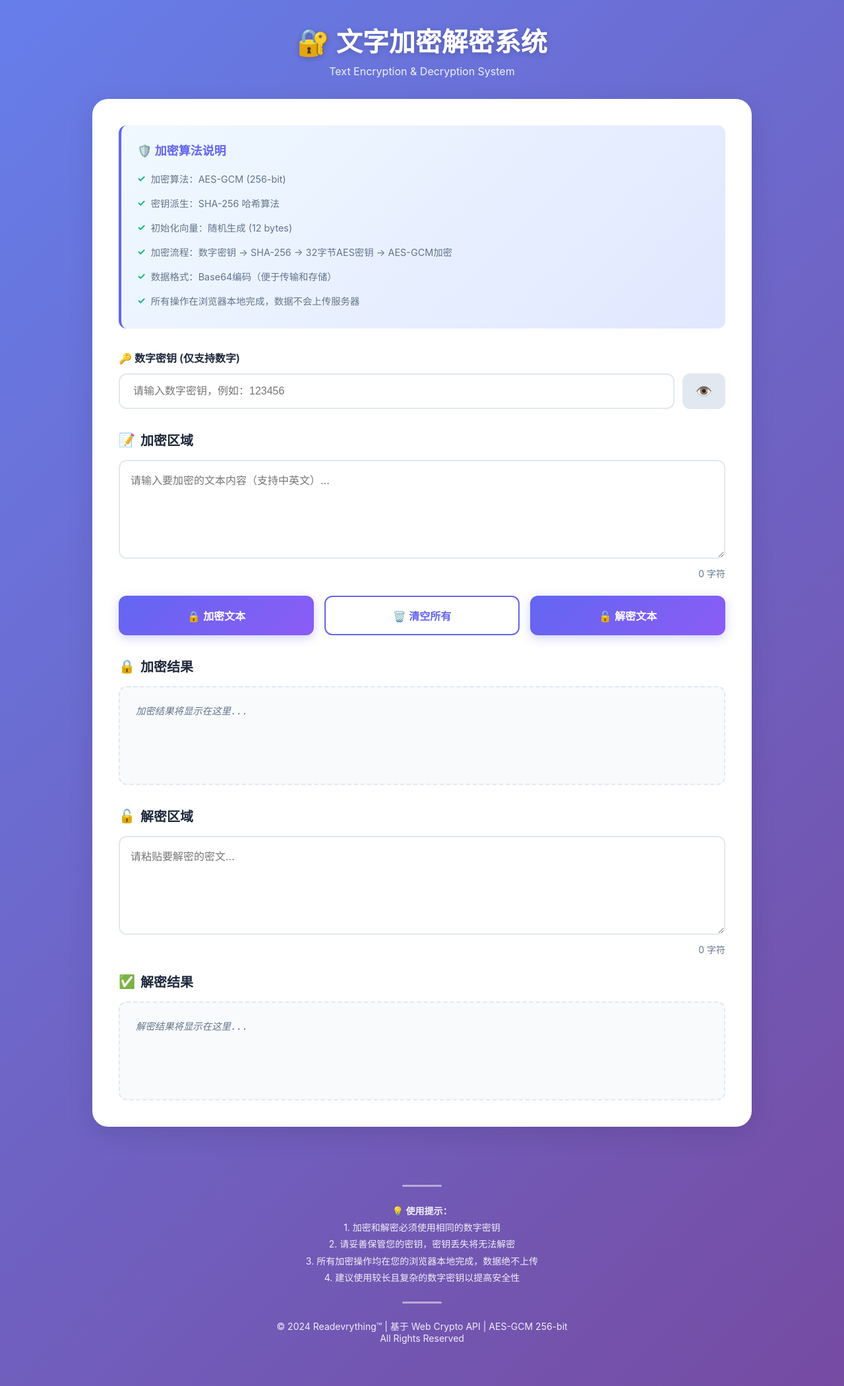
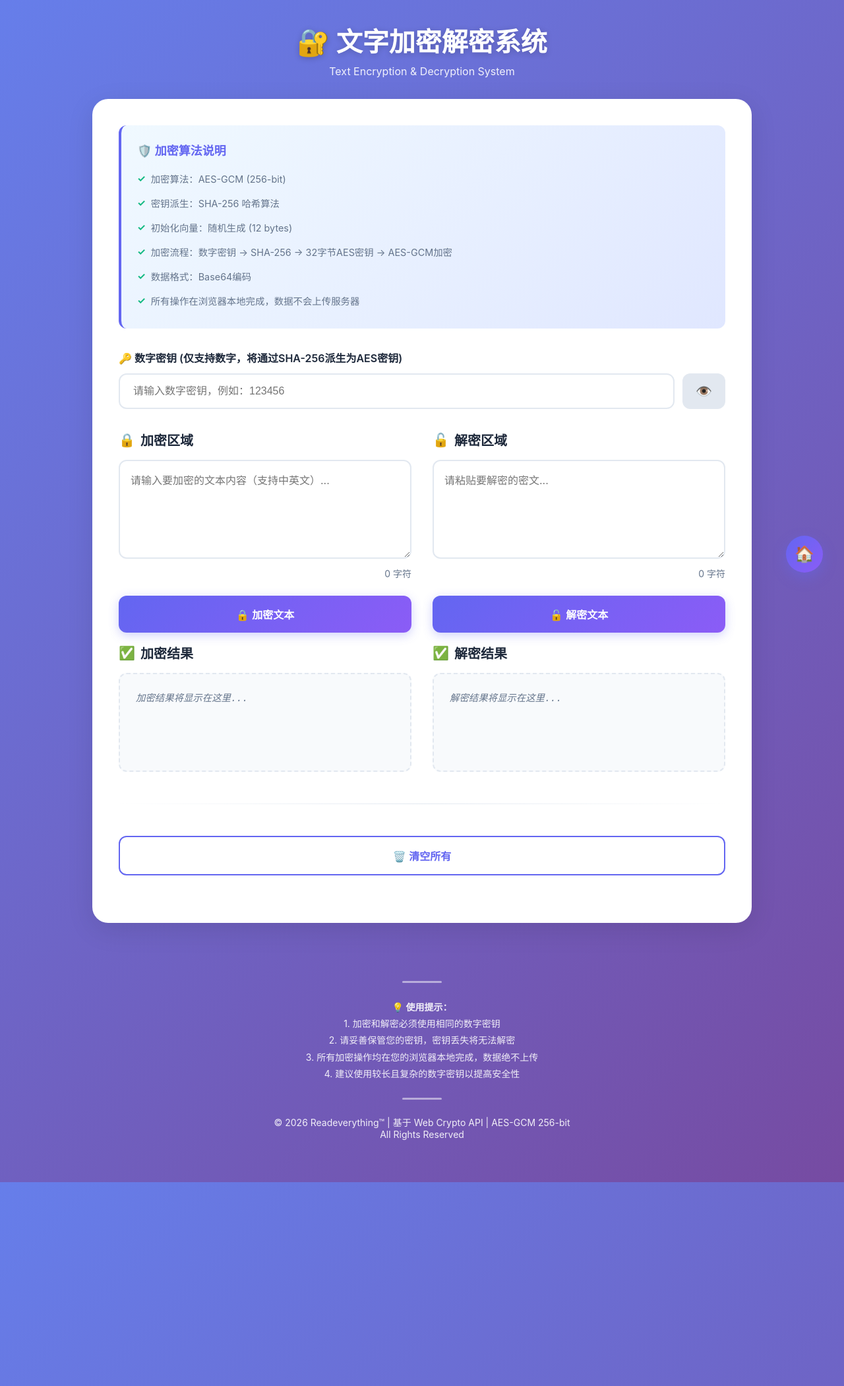
Before and after one commit to whydoIneedaname-cyber/whydoIneedaname-cyber.github.io, a Jekyll site: the page encrypt.html, which Jekyll copies as it is, in a window 1280 px wide. Shown: the whole page at 66% size. Built offline with Jekyll 4.4.1, drawn with Linux system fonts in a browser that asks for light colours.

Commit message:
Update encrypt.html

```diff
--- a/encrypt.html
+++ b/encrypt.html
@@ -365,6 +365,56 @@
             font-weight: 600;
         }
 
+        /* 左右分栏布局（电脑端） */
+        .crypto-layout {
+            display: grid;
+            grid-template-columns: 1fr 1fr;
+            gap: 2rem;
+            margin-bottom: 2rem;
+        }
+
+        .crypto-column {
+            display: flex;
+            flex-direction: column;
+        }
+
+        .section-divider {
+            grid-column: 1 / -1;
+            height: 1px;
+            background: linear-gradient(90deg, transparent, var(--border-color), transparent);
+            margin: 1rem 0;
+        }
+
+        /* 返回主页按钮 */
+        .home-button {
+            position: fixed;
+            bottom: 2rem;
+            right: 2rem;
+            width: 56px;
+            height: 56px;
+            background: linear-gradient(135deg, var(--primary-color), var(--secondary-color));
+            color: white;
+            border: none;
+            border-radius: 50%;
+            font-size: 1.5rem;
+            cursor: pointer;
+            box-shadow: 0 8px 20px rgba(99, 102, 241, 0.4);
+            transition: all 0.3s ease;
+            z-index: 999;
+            display: flex;
+            align-items: center;
+            justify-content: center;
+        }
+
+        .home-button:hover {
+            transform: scale(1.1) rotate(5deg);
+            box-shadow: 0 12px 30px rgba(99, 102, 241, 0.6);
+        }
+
+        .home-button:active {
+            transform: scale(0.95);
+        }
+
         /* 移动端适配 */
         @media (max-width: 768px) {
             body {
@@ -380,6 +430,12 @@
                 border-radius: 1rem;
             }
 
+            /* 移动端改为上下排列 */
+            .crypto-layout {
+                grid-template-columns: 1fr;
+                gap: 1.5rem;
+            }
+
             .action-buttons {
                 grid-template-columns: 1fr;
             }
@@ -388,6 +444,64 @@
                 right: 1rem;
                 left: 1rem;
                 top: 1rem;
+            }
+
+            .home-button {
+                width: 48px;
+                height: 48px;
+                bottom: 1.5rem;
+                right: 1.5rem;
+                font-size: 1.25rem;
+            }
+        }
+
+        @media (max-width: 480px) {
+            body {
+                padding: 0.5rem;
+            }
+
+            .header h1 {
+                font-size: 1.5rem;
+            }
+
+            .header .subtitle {
+                font-size: 0.875rem;
+            }
+
+            .main-card {
+                padding: 1rem;
+            }
+
+            .algorithm-info {
+                padding: 1rem;
+                font-size: 0.875rem;
+            }
+
+            .key-input, .text-area {
+                font-size: 0.9rem;
+            }
+
+            .text-area {
+                min-height: 120px;
+            }
+
+            .result-box {
+                min-height: 100px;
+                padding: 1rem;
+                font-size: 0.8rem;
+            }
+
+            .btn {
+                padding: 0.875rem 1.5rem;
+                font-size: 0.9rem;
+            }
+
+            .home-button {
+                width: 44px;
+                height: 44px;
+                bottom: 1rem;
+                right: 1rem;
+                font-size: 1.125rem;
             }
         }
     </style>
@@ -410,14 +524,14 @@
                     <li>密钥派生：SHA-256 哈希算法</li>
                     <li>初始化向量：随机生成 (12 bytes)</li>
                     <li>加密流程：数字密钥 → SHA-256 → 32字节AES密钥 → AES-GCM加密
-                    <li>数据格式：Base64编码（便于传输和存储）</li>
+                    <li>数据格式：Base64编码</li>
                     <li>所有操作在浏览器本地完成，数据不会上传服务器</li>
                 </ul>
             </div>
 
             <!-- 密钥输入 -->
             <div class="key-section">
-                <label for="keyInput">🔑 数字密钥 (仅支持数字)</label>
+                <label for="keyInput">🔑 数字密钥 (仅支持数字，将通过SHA-256派生为AES密钥)</label>
                 <div class="key-input-wrapper">
                     <input
                         type="password"
@@ -433,12 +547,15 @@
                 </div>
             </div>
 
-            <!-- 加密区域 -->
-            <div class="encrypt-section">
+            <!-- 左右分栏布局 -->
+            <div class="crypto-layout">
+                <!-- 左侧：加密区 -->
+                <div class="crypto-column">
                     <div class="section-title">
-                    <span class="icon">📝</span>
+                        <span class="icon">🔒</span>
                         加密区域
                     </div>
+
                     <div class="text-area-wrapper">
                         <textarea
                             id="plainText"
@@ -448,25 +565,16 @@
                         ></textarea>
                         <div class="char-count" id="plainCharCount">0 字符</div>
                     </div>
-            </div>
 
-            <!-- 操作区 -->
-            <div class="action-buttons">
+                    <div class="action-buttons" style="margin-bottom: 1rem;">
                         <button class="btn btn-primary" onclick="encryptText()">
                             🔒 加密文本
                         </button>
-                <button class="btn btn-secondary" onclick="clearAll()">
-                    🗑️ 清空所有
-                </button>
-                <button class="btn btn-primary" onclick="decryptText()">
-                    🔓 解密文本
-                </button>
                     </div>
 
-            <!-- 加密结果 -->
                     <div class="result-section">
                         <div class="section-title">
-                    <span class="icon">🔒</span>
+                            <span class="icon">✅</span>
                             加密结果
                         </div>
                         <div class="result-box" id="encryptResult">
@@ -476,15 +584,15 @@
                             </button>
                         </div>
                     </div>
+                </div>
 
-            <div style="height: 2rem;"></div>
-
-            <!-- 解密区域 -->
-            <div class="decrypt-section">
+                <!-- 右侧：解密区 -->
+                <div class="crypto-column">
                     <div class="section-title">
                         <span class="icon">🔓</span>
                         解密区域
                     </div>
+
                     <div class="text-area-wrapper">
                         <textarea
                             id="cipherText"
@@ -494,9 +602,13 @@
                         ></textarea>
                         <div class="char-count" id="cipherCharCount">0 字符</div>
                     </div>
+
+                    <div class="action-buttons" style="margin-bottom: 1rem;">
+                        <button class="btn btn-primary" onclick="decryptText()">
+                            🔓 解密文本
+                        </button>
                     </div>
 
-            <!-- 解密结果 -->
                     <div class="result-section">
                         <div class="section-title">
                             <span class="icon">✅</span>
@@ -506,6 +618,18 @@
                             <span class="placeholder">解密结果将显示在这里...</span>
                             <button class="copy-btn" id="copyDecryptBtn" style="display: none;" onclick="copyResult('decrypt')">
                                 📋 复制
+                            </button>
+                        </div>
+                    </div>
+                </div>
+
+                <!-- 分隔线 -->
+                <div class="section-divider"></div>
+
+                <!-- 清空按钮（横跨两列） -->
+                <div style="grid-column: 1 / -1;">
+                    <button class="btn btn-secondary" onclick="clearAll()" style="width: 100%;">
+                        🗑️ 清空所有
                     </button>
                 </div>
             </div>
@@ -523,11 +647,16 @@
             </div>
             <div class="footer-divider"></div>
             <div>
-                © 2024 Readevrything™ | 基于 Web Crypto API | AES-GCM 256-bit<br>
+                © 2026 Readeverything™ | 基于 Web Crypto API | AES-GCM 256-bit<br>
                 All Rights Reserved
             </div>
         </div>
     </div>
+
+    <!-- 返回主页悬浮按钮 -->
+    <button class="home-button" onclick="goToHome()" title="返回主页" aria-label="返回主页">
+        🏠
+    </button>
 
     <script>
         // ==================== 工具函数 ====================
```
Also changed, not shown: other parts of encrypt.html (+16 -0 lines). Lines whose indentation alone changed are shown as unchanged.
